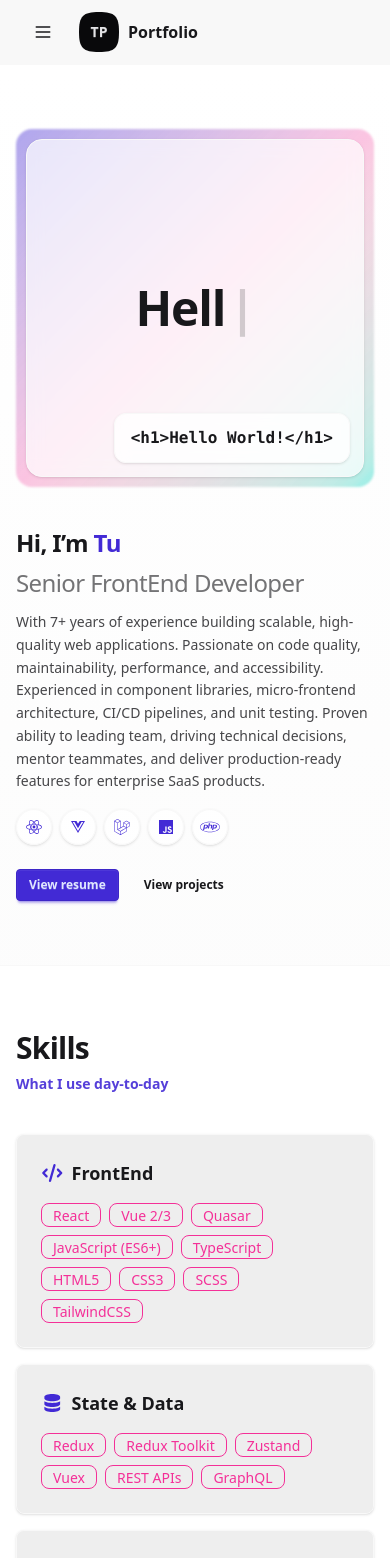
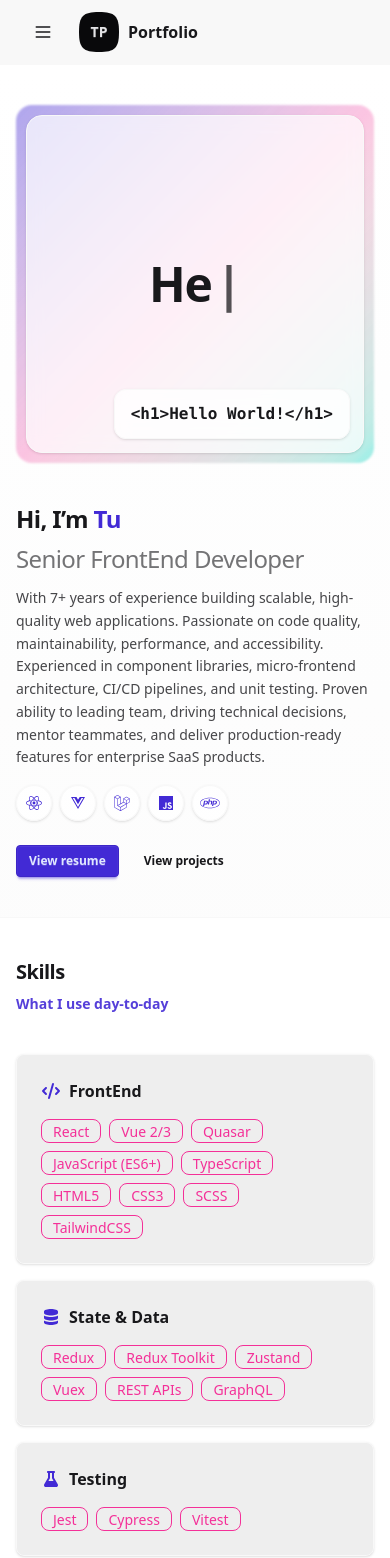
Before and after one commit to thanhtutdt96/my-porfolio, a React (Vite) app: page / in a window 390 px wide. Shown: the top 1558 px of the page. Built offline with nearby package versions, Linux system fonts and the light colour scheme.

Commit message:
fix: styling

```diff
--- a/src/components/Section.tsx
+++ b/src/components/Section.tsx
@@ -22,12 +22,12 @@ export const Section: FC<Props> = ({
   const isActive = activeIds.length > 0 ? activeIds.includes(id) : true;
 
   return (
-    <section id={id} className="scroll-mt-20 py-16 sm:py-20">
+    <section id={id} className="scroll-mt-20 py-10 sm:py-20">
       <div className="mx-auto max-w-6xl px-4">
         <div className="mb-10" id={`${id}-heading`}>
           {isActive ? (
             <>
-              <h2 className="animate-in slide-in-from-right-20 duration-500 ease-in-out mb-2 text-3xl font-bold tracking-tight sm:text-4xl ">
+              <h2 className="animate-in slide-in-from-right-20 duration-500 ease-in-out mb-2 text-xl lg:text-3xl font-bold tracking-tight sm:text-4xl ">
                 {title}
               </h2>
               {eyebrow ? (
--- a/src/components/sections/AboutSection.tsx
+++ b/src/components/sections/AboutSection.tsx
@@ -37,7 +37,7 @@ export const AboutSection: FC = () => {
   };
 
   return (
-    <section id="about" className="scroll-mt-24 py-16 sm:py-20">
+    <section id="about" className="scroll-mt-24 py-10 sm:py-20">
       <div className="mx-auto max-w-6xl px-4">
         {!isActive ? (
           <AboutSectionSkeleton />
--- a/src/components/sections/ContactSection.tsx
+++ b/src/components/sections/ContactSection.tsx
@@ -72,10 +72,10 @@ export const ContactSection: FC = () => {
                 </div>
 
                 <div className="min-w-0">
-                  <div className="truncate text-base font-semibold">
+                  <div className="truncate text-base lg:text-lg font-semibold">
                     {c.label}
                   </div>
-                  <div className="truncate text-sm text-base-content/60">
+                  <div className="truncate text-sm lg:text-base text-base-content/60">
                     {c.sublabel}
                   </div>
                 </div>
--- a/src/components/sections/ProjectsSection.tsx
+++ b/src/components/sections/ProjectsSection.tsx
@@ -53,7 +53,7 @@ export const ProjectsSection: FC = () => {
             className="card border border-base-200 bg-base-300 shadow-sm hover:-translate-y-2 transition-all duration-500 ease-in-out cursor-pointer"
           >
             <div className="card-body">
-              <h3 className="text-lg font-semibold flex items-center gap-2">
+              <h3 className="text-base lg:text-lg font-semibold flex items-center gap-2">
                 <FontAwesomeIcon
                   icon={getProjectIcon(p.name, p.stack)}
                   className="h-5 w-5 text-primary"
--- a/src/components/sections/SkillsSection.tsx
+++ b/src/components/sections/SkillsSection.tsx
@@ -28,7 +28,7 @@ const SkillGroup: FC<SkillGroupProps> = ({ title, icon, items, className }) => {
       )}
     >
       <div className="card-body">
-        <h3 className="card-title text-lg font-semibold">
+        <h3 className="card-title text-base lg:text-lg font-semibold">
           <FontAwesomeIcon icon={icon} className="text-primary" />
           <span>{title}</span>
         </h3>
--- a/src/hooks/useActiveSection.ts
+++ b/src/hooks/useActiveSection.ts
@@ -15,7 +15,7 @@ export const useActiveSection = (
   sectionIds: readonly string[],
   options: UseActiveSectionOptions = {}
 ): ActiveSectionState => {
-  const { rootMargin = "-80px 0px -60% 0px", threshold = 0.1 } = options;
+  const { rootMargin = "-120px 0px -60% 0px", threshold = 0.1 } = options;
   const firstId = sectionIds[0] ?? "";
   const lastId = sectionIds[sectionIds.length - 1] ?? "";
   const [activeId, setActiveId] = useState(firstId);
```
